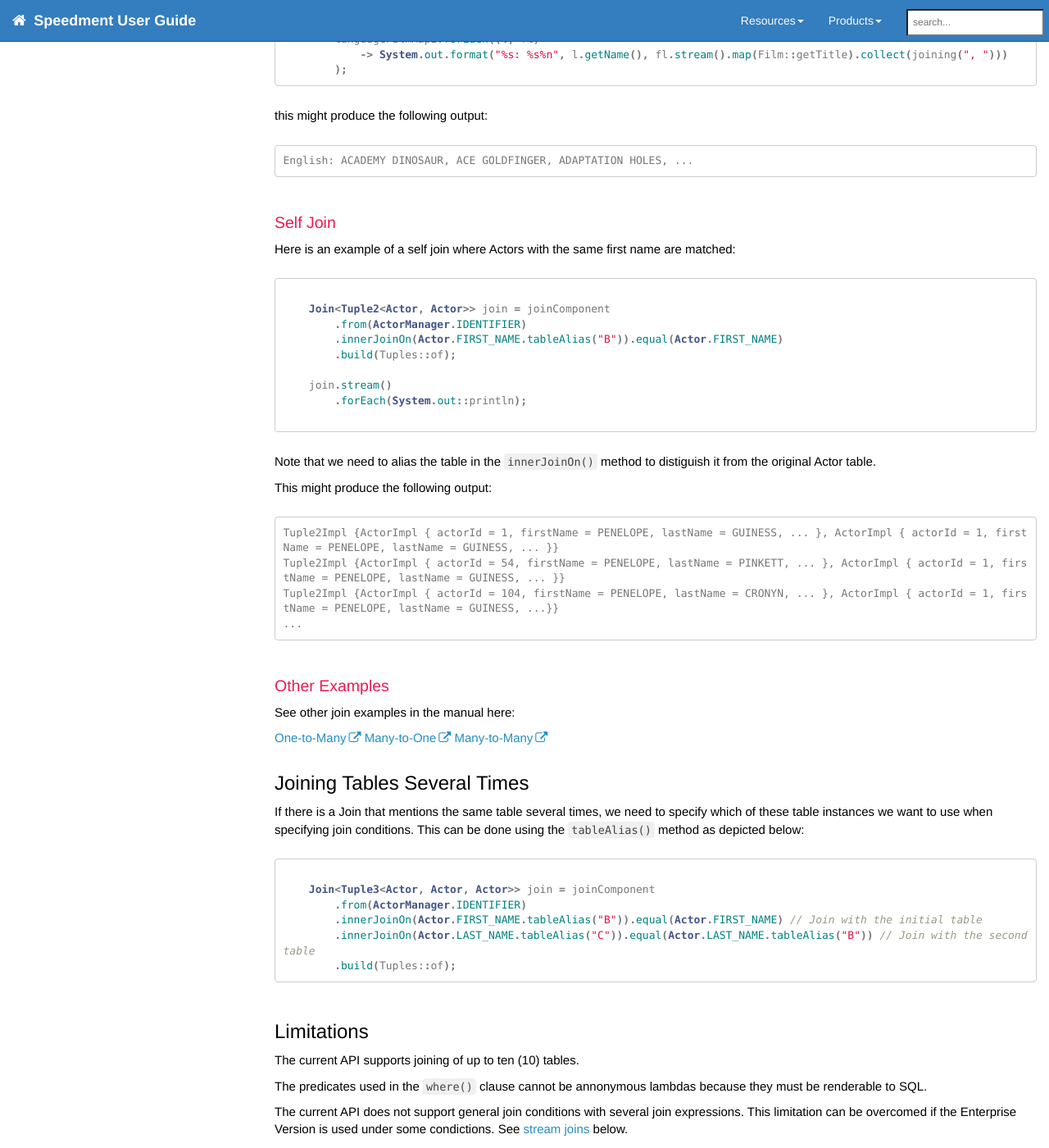
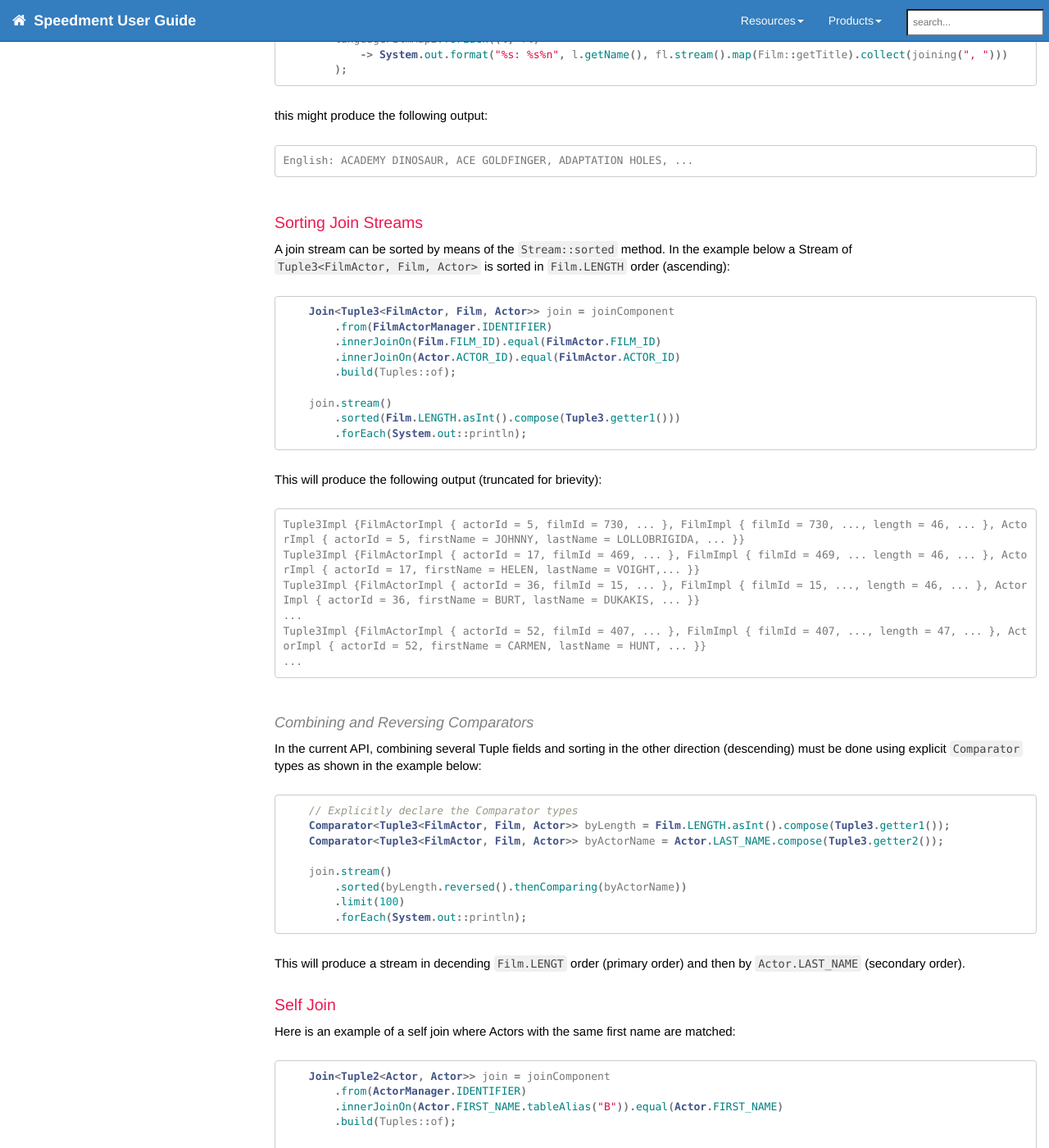
Before and after one commit to speedment/speedment-doc, a Jekyll site: the page built from pages/join.md, in a window 1280 px wide and 1400 px high, scrolled down 6653 px. Shown: the whole window at 82% size. Built offline with Jekyll 4.4.1, drawn with Linux system fonts in a browser that asks for light colours; nearby versions of some CDN libraries; comment, search, counter and statistics services are not loaded.

Commit message:
Improve join sort documentation

````diff
--- a/pages/join.md
+++ b/pages/join.md
@@ -263,12 +263,50 @@ this might produce the following output:
 English: ACADEMY DINOSAUR, ACE GOLDFINGER, ADAPTATION HOLES, ...
 ```
 
+### Sorting Join Streams
+A join stream can be sorted by means of the `Stream::sorted` method. In the example below a Stream of `Tuple3<FilmActor, Film, Actor>`
+is sorted in `Film.LENGTH` order (ascending):
+
+``` java
+    Join<Tuple3<FilmActor, Film, Actor>> join = joinComponent
+        .from(FilmActorManager.IDENTIFIER)
+        .innerJoinOn(Film.FILM_ID).equal(FilmActor.FILM_ID)
+        .innerJoinOn(Actor.ACTOR_ID).equal(FilmActor.ACTOR_ID)
+        .build(Tuples::of);
+
+    join.stream()
+        .sorted(Film.LENGTH.asInt().compose(Tuple3.getter1()))
+        .forEach(System.out::println);
+```
+
+This will produce the following output (truncated for brievity):
+``` text
+Tuple3Impl {FilmActorImpl { actorId = 5, filmId = 730, ... }, FilmImpl { filmId = 730, ..., length = 46, ... }, ActorImpl { actorId = 5, firstName = JOHNNY, lastName = LOLLOBRIGIDA, ... }}
+Tuple3Impl {FilmActorImpl { actorId = 17, filmId = 469, ... }, FilmImpl { filmId = 469, ... length = 46, ... }, ActorImpl { actorId = 17, firstName = HELEN, lastName = VOIGHT,... }}
+Tuple3Impl {FilmActorImpl { actorId = 36, filmId = 15, ... }, FilmImpl { filmId = 15, ..., length = 46, ... }, ActorImpl { actorId = 36, firstName = BURT, lastName = DUKAKIS, ... }}
+...
+Tuple3Impl {FilmActorImpl { actorId = 52, filmId = 407, ... }, FilmImpl { filmId = 407, ..., length = 47, ... }, ActorImpl { actorId = 52, firstName = CARMEN, lastName = HUNT, ... }}
+...
+```
+
+#### Combining and Reversing Comparators
+In the current API, combining several Tuple fields and sorting in the other direction (descending) must be done using explicit `Comparator` types as shown in the example below:
+``` java
+    // Explicitly declare the Comparator types
+    Comparator<Tuple3<FilmActor, Film, Actor>> byLength = Film.LENGTH.asInt().compose(Tuple3.getter1());
+    Comparator<Tuple3<FilmActor, Film, Actor>> byActorName = Actor.LAST_NAME.compose(Tuple3.getter2());
+
+    join.stream()
+        .sorted(byLength.reversed().thenComparing(byActorName))
+        .limit(100)
+        .forEach(System.out::println);
+```
+This will produce a stream in decending `Film.LENGT` order (primary order) and then by `Actor.LAST_NAME` (secondary order).
 
 ### Self Join
 Here is an example of a self join where Actors with the same first name are matched:
 
 ``` java
-
     Join<Tuple2<Actor, Actor>> join = joinComponent
         .from(ActorManager.IDENTIFIER)
         .innerJoinOn(Actor.FIRST_NAME.tableAlias("B")).equal(Actor.FIRST_NAME)
````
